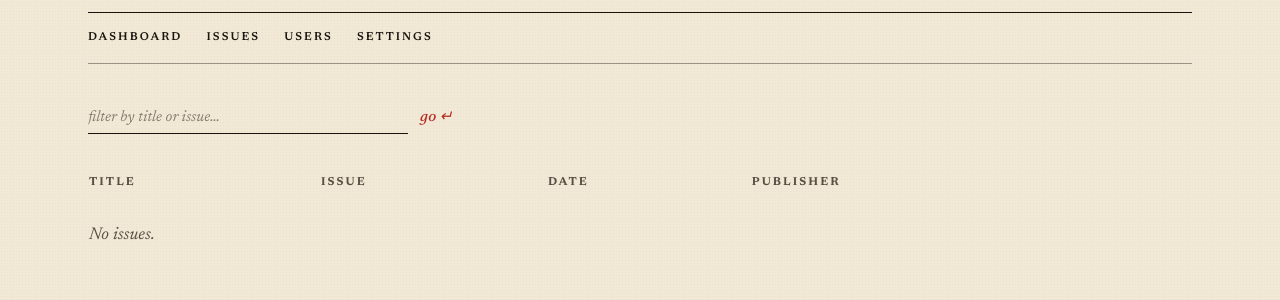
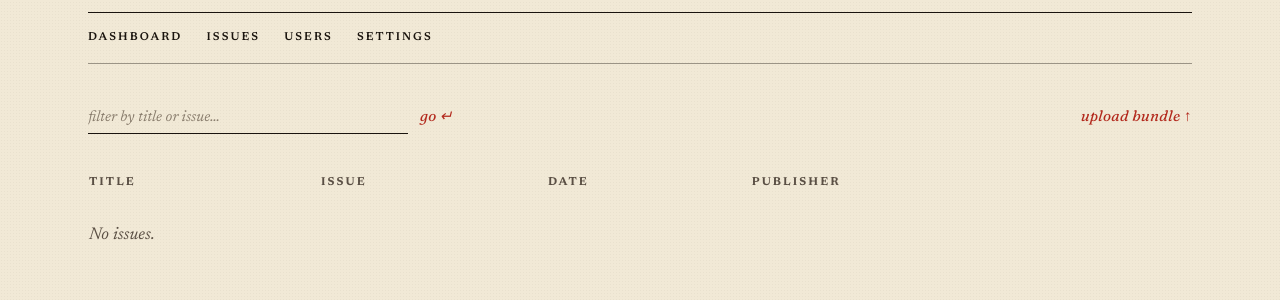
Before and after one commit to madsdk/magazine-search, a Python web app: template src/magsearch/web/templates/admin/issues.html in a window 1280 px wide. Shown: the part 170-470 px from the top of the page. Run offline with Jinja, Linux system fonts and the light colour scheme; the template is opened without the code that fills it, so the values that code supplies are empty; some libraries are stand-ins or nearby versions.

Commit message:
Link to bundle upload from the admin issues page.

```diff
--- a/src/magsearch/web/templates/admin/issues.html
+++ b/src/magsearch/web/templates/admin/issues.html
@@ -1,11 +1,15 @@
 {% extends "admin/admin_base.html" %}
 
 {% block admin_content %}
-<form method="get" action="/admin/issues" class="mb-8 flex items-baseline gap-3">
-  <input type="text" name="q" value="{{ q | default('', true) }}"
-         placeholder="filter by title or issue…" class="field-small w-80">
-  <button class="mark-go">go ↵</button>
-</form>
+<div class="mb-8 flex items-baseline gap-6">
+  <form method="get" action="/admin/issues" class="flex items-baseline gap-3">
+    <input type="text" name="q" value="{{ q | default('', true) }}"
+           placeholder="filter by title or issue…" class="field-small w-80">
+    <button class="mark-go">go ↵</button>
+  </form>
+  <span class="flex-1"></span>
+  <a href="/admin/issues/upload" class="mark-go">upload bundle ↑</a>
+</div>
 
 <table class="w-full text-left">
   <thead>
```
Also changed, not shown: tests/test_web_bundle_upload.py (+7 -0 lines).
